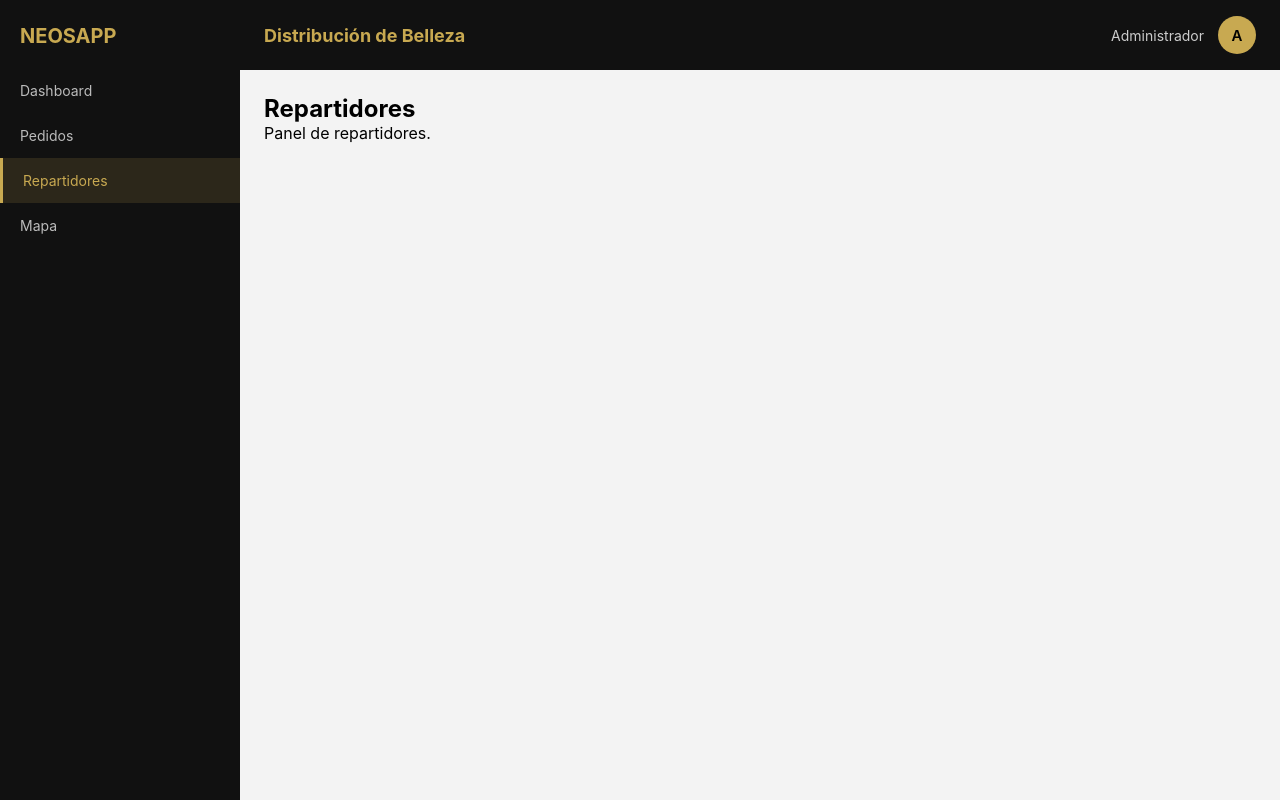
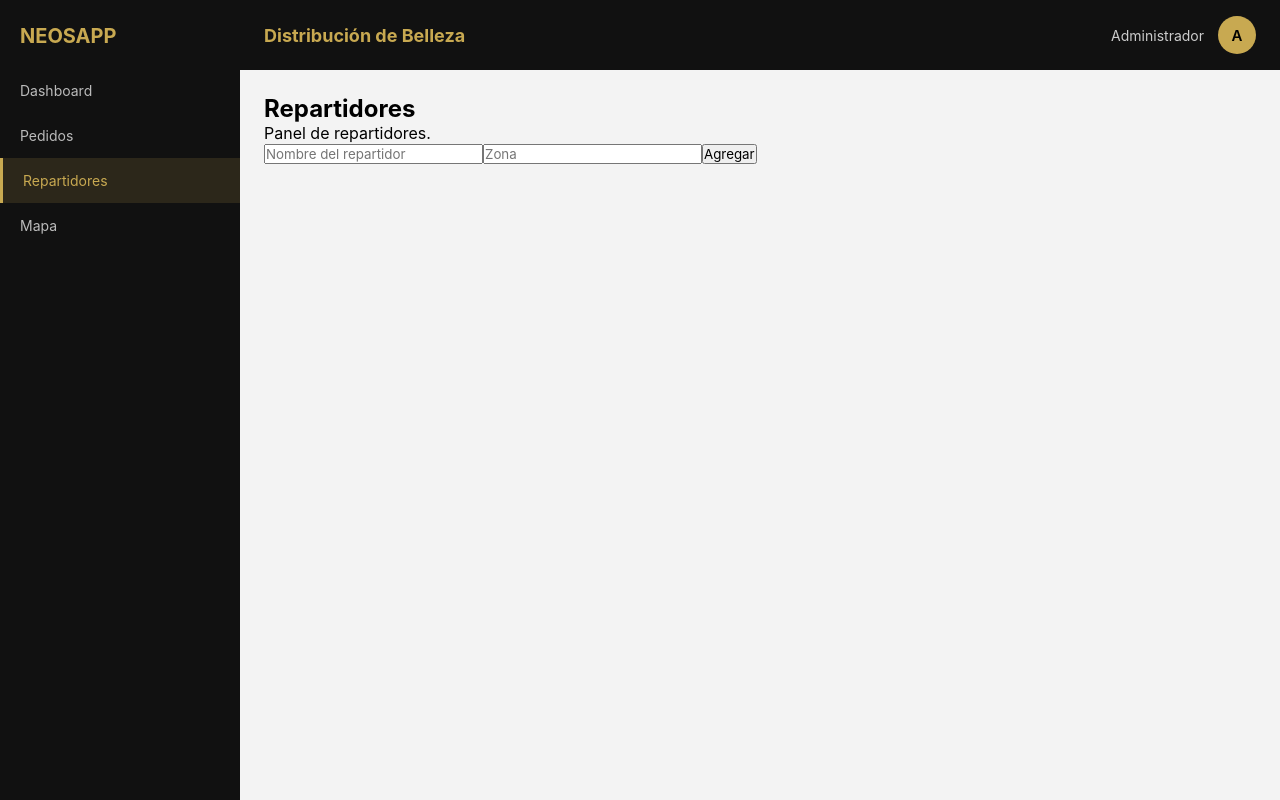
Before and after one commit to Johnyate2509/NEOSAPP_2, a React (Vite) app in the folder neosapp/: page /repartidores in a window 1280 px wide. Built offline with nearby package versions, Linux system fonts and the light colour scheme.

Commit message:
agregarreparti

```diff
--- a/neosapp/src/pages/Repartidores.jsx
+++ b/neosapp/src/pages/Repartidores.jsx
@@ -1,8 +1,89 @@
+import { useState } from "react";
+
 export default function Repartidores() {
+  const [repartidores, setRepartidores] = useState([]);
+  const [nombre, setNombre] = useState("");
+  const [zona, setZona] = useState("");
+
+  const agregarRepartidor = () => {
+    if (!nombre || !zona) return;
+
+    setRepartidores([
+      ...repartidores,
+      {
+        id: Date.now(),
+        nombre,
+        zona
+      }
+    ]);
+
+    setNombre("");
+    setZona("");
+  };
+
+  const eliminarRepartidor = (id) => {
+    setRepartidores(
+      repartidores.filter(repartidor => repartidor.id !== id)
+    );
+  };
+
   return (
     <>
       <h2>Repartidores</h2>
       <p>Panel de repartidores.</p>
+
+      {/* Formulario */}
+      <div style={{ marginBottom: "20px" }}>
+        <input
+          type="text"
+          placeholder="Nombre del repartidor"
+          value={nombre}
+          onChange={(e) => setNombre(e.target.value)}
+        />
+
+        <input
+          type="text"
+          placeholder="Zona"
+          value={zona}
+          onChange={(e) => setZona(e.target.value)}
+        />
+
+        <button onClick={agregarRepartidor}>
+          Agregar
+        </button>
+      </div>
+
+      {/* Tarjetas */}
+      <div style={{ display: "flex", gap: "16px", flexWrap: "wrap" }}>
+        {repartidores.map((repartidor) => (
+          <div
+            key={repartidor.id}
+            style={{
+              border: "1px solid #ccc",
+              padding: "16px",
+              borderRadius: "8px",
+              width: "220px"
+            }}
+          >
+            <h4>{repartidor.nombre}</h4>
+            <p>Zona: {repartidor.zona}</p>
+
+            <button
+              onClick={() => eliminarRepartidor(repartidor.id)}
+              style={{
+                background: "#e63946",
+                color: "#fff",
+                border: "none",
+                padding: "6px 10px",
+                borderRadius: "4px",
+                cursor: "pointer"
+              }}
+            >
+              Eliminar
+            </button>
+          </div>
+        ))}
+      </div>
     </>
   );
 }
```
